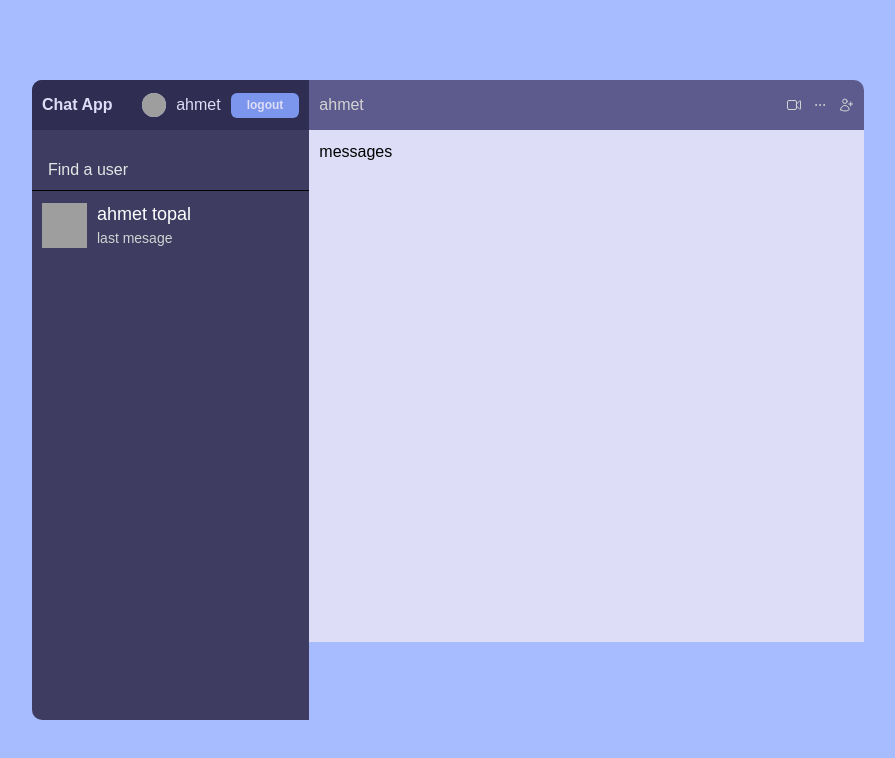
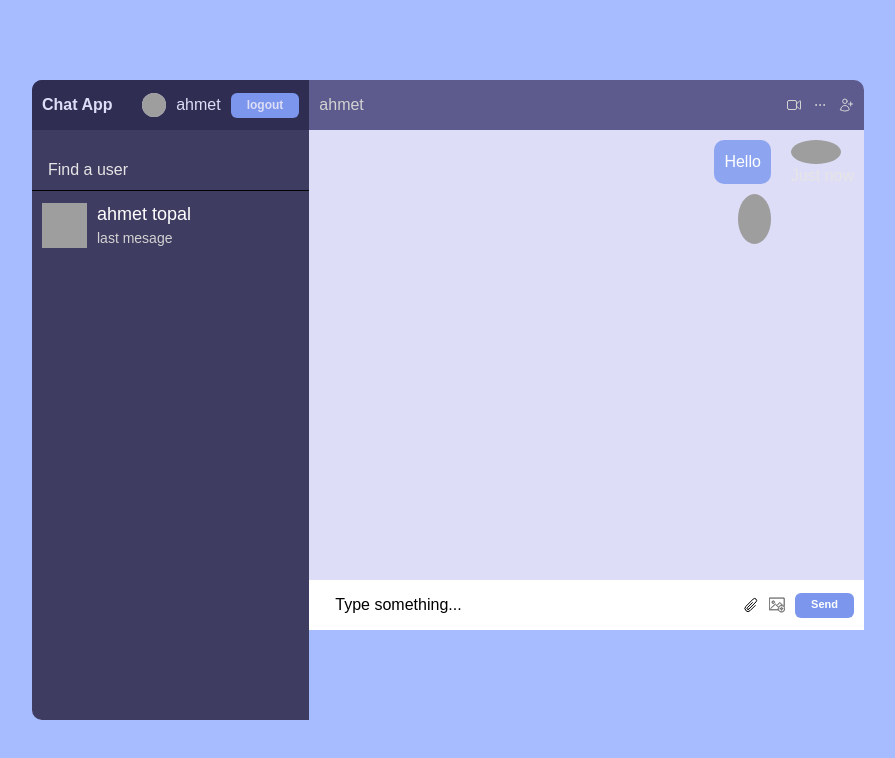
Before and after one commit to ahmettopal/react-chat-app, a React (Create React App) app: page / in a window 1280 px wide. Shown: the top 758 px of the page, without its empty margins (192-1087 px from the left). Built offline with nearby package versions, Linux system fonts and the light colour scheme; grey boxes are pictures that could not be loaded.

Commit message:
add chatInput component & update message content

```diff
--- a/src/components/Chat.js
+++ b/src/components/Chat.js
@@ -1,7 +1,7 @@
 import React from "react";
 import { Box, Text, Icon } from "@chakra-ui/react";
 import { Camera, More, Add } from "./icons";
-import { Messages } from ".";
+import { Messages , ChatInput} from ".";
 
 const Chat = () => {
   return (
@@ -23,6 +23,7 @@ const Chat = () => {
         </Box>
       </Box>
       <Messages />
+      <ChatInput />
     </Box>
   );
 };
--- /dev/null
+++ b/src/components/icons/Attach.js
@@ -0,0 +1,21 @@
+import * as React from "react";
+
+const SvgAttach = (props) => (
+  <svg
+    xmlns="http://www.w3.org/2000/svg"
+    fill="none"
+    viewBox="0 0 24 24"
+    stroke-width="1.5"
+    stroke="currentColor"
+    class="w-6 h-6"
+    {...props}
+  >
+    <path
+      stroke-linecap="round"
+      stroke-linejoin="round"
+      d="M18.375 12.739l-7.693 7.693a4.5 4.5 0 01-6.364-6.364l10.94-10.94A3 3 0 1119.5 7.372L8.552 18.32m.009-.01l-.01.01m5.699-9.941l-7.81 7.81a1.5 1.5 0 002.112 2.13"
+    />
+  </svg>
+);
+
+export default SvgAttach;
--- /dev/null
+++ b/src/components/icons/ImageAdd.js
@@ -0,0 +1,49 @@
+import * as React from "react";
+
+const SvgImageAdd = (props) => (
+  <svg
+    xmlns="http://www.w3.org/2000/svg"
+    fill="none"
+    viewBox="0 0 60 60"
+    stroke-width="1.5"
+    stroke="currentColor"
+    class="w-6 h-6"
+    {...props}
+  >
+    <g>
+      <path
+        d="M58,37.104V4c0-0.553-0.448-1-1-1H1C0.448,3,0,3.447,0,4v44c0,0.553,0.448,1,1,1h34.003c1.963,4.693,6.6,8,11.997,8
+		c7.168,0,13-5.832,13-13C60,41.465,59.26,39.105,58,37.104z M34.359,47H2V5h54v29.622c-0.17-0.164-0.354-0.311-0.532-0.465
+		c-0.088-0.075-0.171-0.155-0.261-0.228c-0.235-0.192-0.48-0.37-0.728-0.545c-0.092-0.065-0.181-0.135-0.275-0.198
+		c-0.245-0.163-0.498-0.312-0.754-0.458c-0.109-0.063-0.214-0.13-0.325-0.189c-0.077-0.041-0.154-0.083-0.232-0.123
+		c0.179-0.385,0.112-0.852-0.218-1.154l-12-11c-0.196-0.179-0.45-0.277-0.72-0.262c-0.265,0.012-0.515,0.129-0.694,0.325
+		l-9.794,10.727l-4.743-4.743c-0.374-0.373-0.972-0.391-1.368-0.044L6.339,41.249c-0.415,0.365-0.455,0.997-0.09,1.412
+		C6.447,42.886,6.723,43,7,43c0.234,0,0.47-0.082,0.66-0.249l16.313-14.362l10.302,10.301c0.203,0.203,0.47,0.295,0.736,0.287
+		C34.361,40.523,34,42.22,34,44c0,0.493,0.033,0.977,0.087,1.456c0.009,0.075,0.024,0.149,0.034,0.224
+		c0.056,0.428,0.131,0.849,0.227,1.262C34.353,46.961,34.354,46.981,34.359,47z M48.779,31.136
+		c-0.162-0.022-0.321-0.055-0.485-0.071C47.867,31.023,47.435,31,47,31c-4.773,0-8.942,2.593-11.203,6.437
+		c-0.036-0.054-0.06-0.114-0.107-0.162l-4.807-4.807l9.181-10.054l9.694,8.887c-0.067-0.015-0.133-0.032-0.2-0.045
+		C49.301,31.204,49.039,31.172,48.779,31.136z M47,55c-4.787,0-8.859-3.08-10.367-7.358c-0.094-0.267-0.176-0.536-0.249-0.806
+		c-0.015-0.058-0.03-0.115-0.045-0.173c-0.06-0.238-0.112-0.476-0.156-0.716c-0.024-0.133-0.042-0.267-0.061-0.401
+		c-0.026-0.18-0.054-0.36-0.071-0.54C36.021,44.674,36,44.339,36,44c0-6.065,4.935-11,11-11c0.426,0,0.848,0.031,1.265,0.079
+		c0.127,0.015,0.25,0.039,0.375,0.057c0.291,0.044,0.579,0.096,0.863,0.162c0.141,0.033,0.281,0.07,0.421,0.108
+		c0.268,0.074,0.531,0.159,0.792,0.253c0.134,0.048,0.269,0.094,0.4,0.147c0.295,0.119,0.583,0.255,0.866,0.399
+		c0.083,0.042,0.17,0.077,0.252,0.121c0.342,0.185,0.671,0.393,0.992,0.614c0.131,0.09,0.255,0.19,0.382,0.286
+		c0.199,0.15,0.395,0.305,0.584,0.469c0.127,0.11,0.251,0.224,0.373,0.339c0.193,0.184,0.379,0.377,0.559,0.575
+		c0.094,0.103,0.191,0.202,0.281,0.309c0.261,0.311,0.51,0.634,0.739,0.976C57.315,39.643,58,41.743,58,44
+		C58,50.065,53.065,55,47,55z"
+      />
+      <path
+        d="M53,43h-5v-5c0-0.553-0.448-1-1-1s-1,0.447-1,1v5h-5c-0.552,0-1,0.447-1,1s0.448,1,1,1h5v5c0,0.553,0.448,1,1,1
+		s1-0.447,1-1v-5h5c0.552,0,1-0.447,1-1S53.552,43,53,43z"
+      />
+      <path
+        d="M16,25.138c3.071,0,5.569-2.498,5.569-5.568C21.569,16.498,19.071,14,16,14s-5.569,2.498-5.569,5.569
+		C10.431,22.64,12.929,25.138,16,25.138z M16,16c1.968,0,3.569,1.602,3.569,3.569S17.968,23.138,16,23.138s-3.569-1.601-3.569-3.568
+		S14.032,16,16,16z"
+      />
+    </g>
+  </svg>
+);
+
+export default SvgImageAdd;
--- a/src/components/icons/index.js
+++ b/src/components/icons/index.js
@@ -1,3 +1,5 @@
 export { default as Camera } from './Camera';
 export { default as More } from './More';
 export { default as Add } from './Add';
+export { default as Attach} from './Attach';
+export { default as ImageAdd} from './ImageAdd';
--- a/src/components/index.js
+++ b/src/components/index.js
@@ -7,4 +7,6 @@ export { default as Input } from "./inputs/Input";
 export { default as Chats } from "./Chats";
 export { default as UserCard } from "./cards/UserCard";
 export { default as Chat } from "./Chat";
-export { default as Messages} from './message/Messages'
+export { default as Messages } from "./message/Messages";
+export { default as ChatInput } from "./inputs/ChatInput";
+export { default as Message} from './message/Message';
--- /dev/null
+++ b/src/components/inputs/ChatInput.js
@@ -0,0 +1,60 @@
+import React, { useState, useRef } from "react";
+import { Box, Button, Icon, Input as CInput } from "@chakra-ui/react";
+import { Input } from "..";
+import { Attach, ImageAdd } from "../icons";
+
+const ChatInput = () => {
+  const imageInput = useRef();
+
+  const [text, setText] = useState("");
+  const [img, setImg] = useState(null);
+
+  const onSelectImage = async () => {
+    imageInput.current?.click();
+  };
+
+  const onUploadImage = async (e) => {
+    const image = e.target.files[0];
+    //onChange({ url: URL.createObjectURL(image), image });
+  };
+
+  return (
+    <Box
+      h={"50px"}
+      backgroundColor={"white"}
+      p={"10px"}
+      display={"flex"}
+      alignItems={"center"}
+      justifyContent={"space-between"}
+    >
+      <Input
+        placeholder="Type something..."
+        onChange={(e) => setText(e.target.value)}
+        value={text}
+        color={"black"}
+      />
+      <Box display={"flex"} alignItems={"center"} gap={"10px"}>
+        <Icon as={Attach} />
+        <CInput
+          ref={imageInput}
+          type="file"
+          accept="image/*"
+          display="none"
+          onChange={onUploadImage}
+        />
+        <Icon cursor={"pointer"} onClick={onSelectImage} as={ImageAdd} />
+        <Button
+          backgroundColor={"button"}
+          fontSize={"11px"}
+          border={"none"}
+          h={"25px"}
+          color="white"
+        >
+          Send
+        </Button>
+      </Box>
+    </Box>
+  );
+};
+
+export default ChatInput;
--- /dev/null
+++ b/src/components/message/Message.js
@@ -0,0 +1,62 @@
+import React from "react";
+import { Box, Text, Image } from "@chakra-ui/react";
+
+const Message = () => {
+  const isOwner = true;
+  return (
+    <Box
+      display={"flex"}
+      gap="20px"
+      marginBottom={"20px"}
+      flexDirection={isOwner ? "row-reverse" : "row"}
+    >
+      <Box
+        display={"flex"}
+        flexDirection="column"
+        color={"gray"}
+        fontWeight="300"
+      >
+        <Image
+          src={
+            "https://gravatar.com/avatar/95b7296fed7f11ce97c25385025a77fd?s=400&d=robohash&r=x"
+          }
+          alt=""
+          w={"50px"}
+          h={"24px"}
+          borderRadius="50%"
+          objectFit={"cover"}
+        />
+        <Text>Just now</Text>
+      </Box>
+      <Box
+        maxW={"80%"}
+        display={"flex"}
+        flexDirection="column"
+        gap={"10px"}
+        alignItems={isOwner ? "flex-end" : "flex-start"}
+      >
+        <Text
+          backgroundColor={isOwner ? "#8da4f1" : "white"}
+          p="10px"
+          borderRadius={"10px"}
+          color={isOwner ? "white" : "black"}
+          minW={"max-content"}
+        >
+          Hello
+        </Text>
+        <Image
+          src={
+            "https://gravatar.com/avatar/95b7296fed7f11ce97c25385025a77fd?s=400&d=robohash&r=x"
+          }
+          alt=""
+          w={"50%"}
+          h={"50px"}
+          borderRadius="50%"
+          objectFit={"cover"}
+        />
+      </Box>
+    </Box>
+  );
+};
+
+export default Message;
--- a/src/components/message/Messages.js
+++ b/src/components/message/Messages.js
@@ -1,10 +1,11 @@
 import React from "react";
 import { Box } from "@chakra-ui/react";
+import {Message} from '..';
 
 const Messages = () => {
   return (
-    <Box backgroundColor={"#ddddf7"} p="10px" overflow={"scroll"} h="80%">
-      messages
+    <Box backgroundColor={"#ddddf7"} p="10px" overflow={"scroll"} h="450px">
+      <Message />
     </Box>
   );
 };
```
